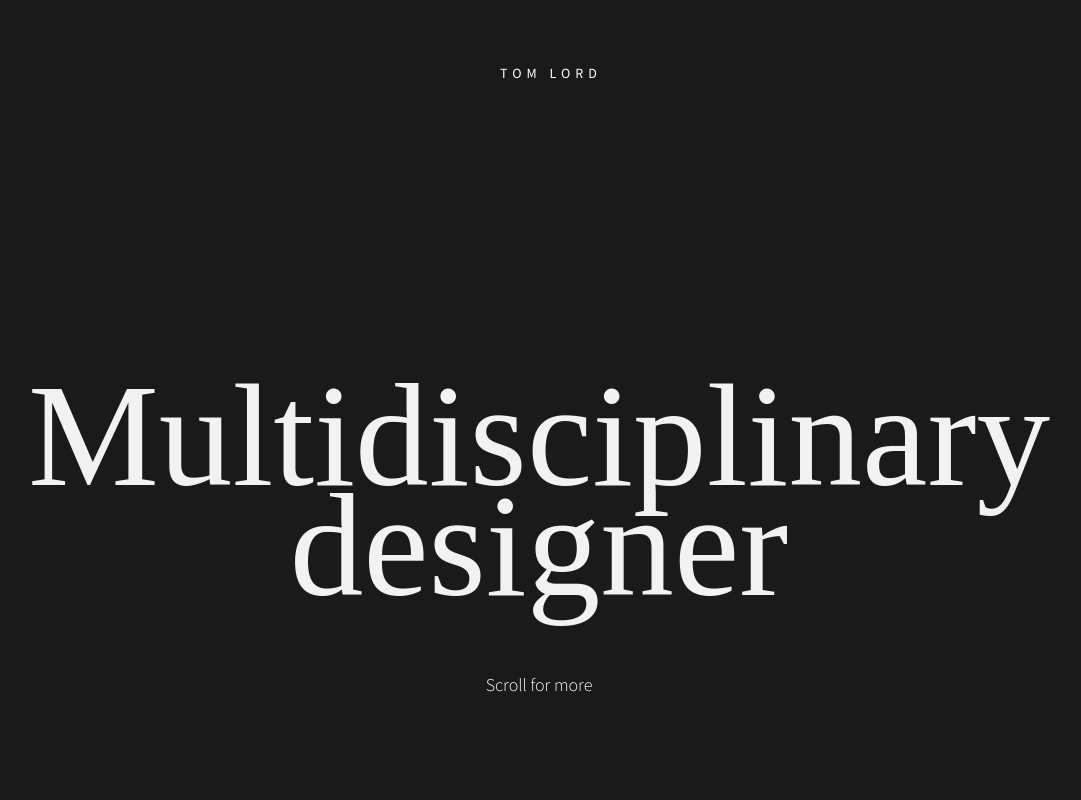
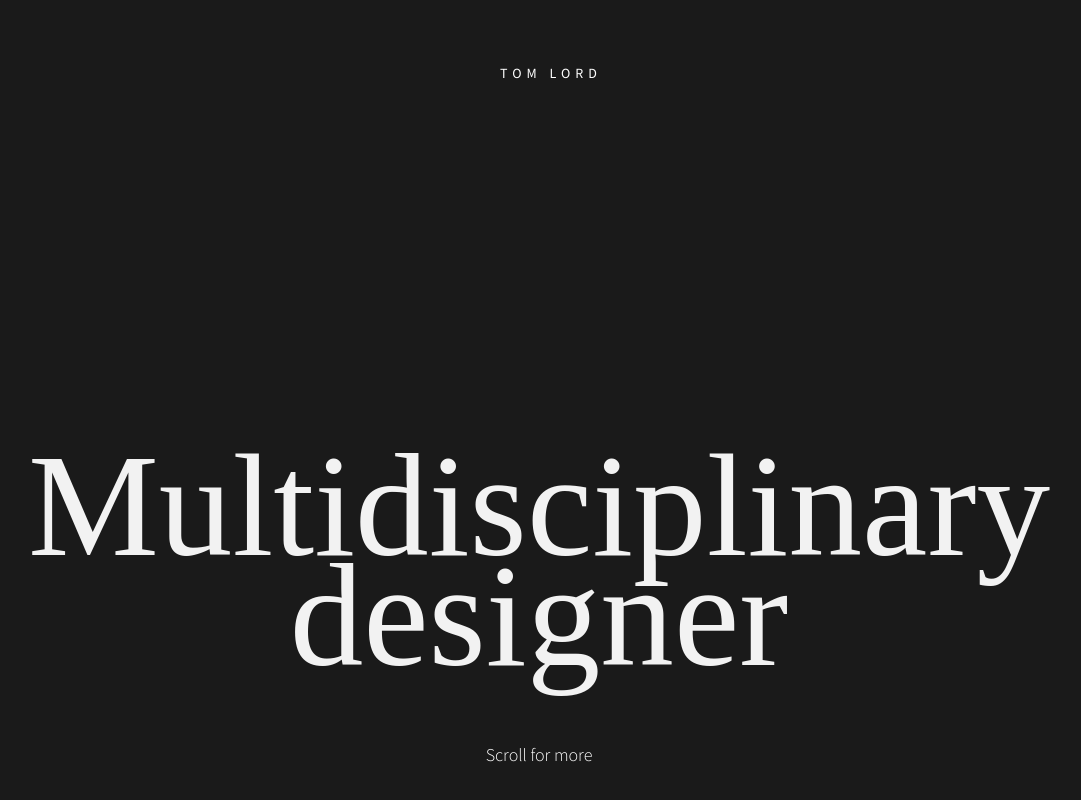
Before and after one commit to tomdlord/cv, a plain HTML site: page index.html in a window 1280 px wide. Shown: the top 800 px of the page, without its empty margins (101-1182 px from the left). Drawn offline with Linux system fonts and the light colour scheme; a web font is replaced by a local one.

Commit message:
Update style.css

```diff
--- a/style.css
+++ b/style.css
@@ -136,7 +136,7 @@ header a {
 
 .hero h1 {
     position: fixed;
-    bottom: 100px;
+    bottom: 30px;
     left: 50%;
     transform: translateX(-50%);
     z-index: -1;
@@ -166,7 +166,7 @@ header a {
     flex-direction: column;
     justify-content: center;
     position: fixed;
-    bottom: 100px;
+    bottom: 30px;
     left: 50%;
     transform: translateX(-50%);
     z-index: -2;
@@ -431,7 +431,7 @@ footer h4 {
 
     .hero h1 {
         position: fixed;
-        bottom: 100px;
+        bottom: 30px;
         left: 50%;
         transform: translateX(-50%);
         z-index: -1;
@@ -442,7 +442,7 @@ footer h4 {
         flex-direction: column;
         justify-content: center;
         position: fixed;
-        bottom: 100px;
+        bottom: 30px;
         left: 50%;
         transform: translateX(-50%);
         z-index: -2;
```
